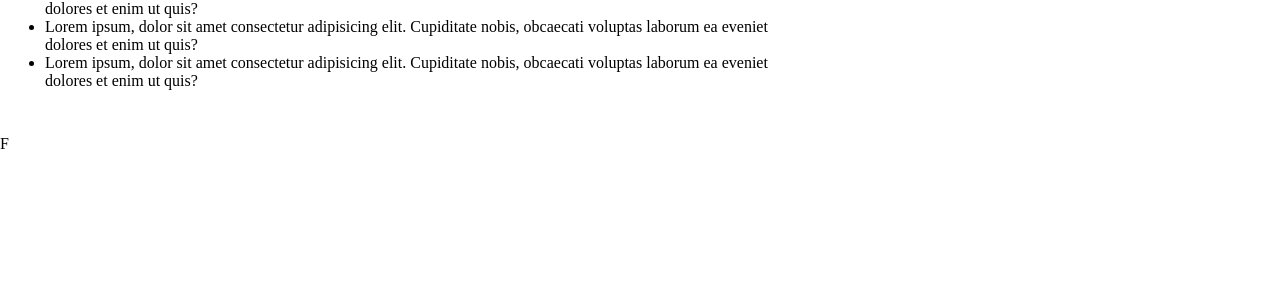
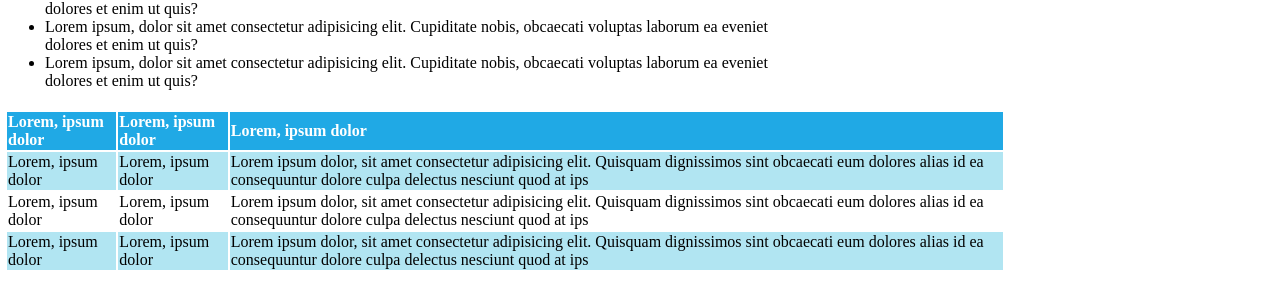
Before and after one commit to FilippoToffoletto/html-css-booleaner, a plain HTML site: page index.html in a window 1280 px wide. Shown: the part 741-1035 px from the top of the page. Before the commit the page ends 894 px from the top, so only its background shows below. Drawn offline with Linux system fonts and the light colour scheme.

Commit message:
[add] table

```diff
--- a/css/style.css
+++ b/css/style.css
@@ -22,7 +22,7 @@ main{
 
 header h1{
   margin: 5px;
-  width: 800px;
+  width: 90%;
 
 }
 .banner{
@@ -66,3 +66,22 @@ header h1{
 .elenco{
   text-align: left;
 }
+
+table{
+  width: 100%;
+  text-align: left;
+  margin: 0%;
+  border: 0ch;
+}
+
+thead{
+  background-color: #20A9E5;
+  color: white;
+}
+
+.riga-azzurra{
+  background-color: #B1E5F2;
+}
+tbody{
+  width: 50%;
+}
--- a/index.html
+++ b/index.html
@@ -8,9 +8,8 @@
   <title>The Booleaner</title>
 </head>
 <body>
+  <!-- header -->
   <header>
-
-    <!-- header -->
     <div class="banner" >
       <!-- <img src="img/img/pattern.png" alt="pattern"> -->
       <!-- <img src="img/img/logo.svg" alt="logo"> -->
@@ -22,7 +21,7 @@
       <p>il 10/10/2020</p>
     </div>
 
-     <!-- immagini tim -->
+     <!-- immagini tim e copyright-->
    <section class="tim">
     <div>
        <img src="img/img/tim-1.jpg" alt="tim-1">
@@ -38,10 +37,12 @@
 
   <main>
 
-
+    <!-- primo paragrafo -->
     <section class="content container">
       <p>Lorem ipsum dolor sit amet, consectetur adipisicing elit. Numquam rem atque dolore fugiat amet mollitia laboriosam eligendi, nemo, earum dolores corporis hic repellat quod totam ea! Consectetur deleniti at quas libero eius, nisi tempore. Numquam, <span class="evidenziato">Lorem ipsum dolor sit amet consectetur adipisicing elit. Voluptates vero totam similique corporis</span> velit cupiditate officia voluptas molestiae corporis voluptatibus praesentium eos, est eligendi assumenda reprehenderit eius? Atque excepturi accusamus natus adipisci eveniet dolorum quibusdam ea sed a suscipit dolores, facere aspernatur odio maxime eum. Dicta molestiae consequatur voluptatem distinctio quia, architecto est aperiam, porro ullam molestias sapiente tenetur sit error dolores aliquam nisi iste id dignissimos cum repellendus laboriosam quos eligendi facilis .</p>
     </section>
+    <!-- /primo paragrafo -->
+
     <!-- elenco punti -->
     <section class="content container">
       <ul class="elenco">
@@ -58,6 +59,36 @@
     </section>
     <!-- /elenco punti -->
 
+    <!-- tabella -->
+      <table>
+        <thead class="prima riga tabella">
+          <tr>
+            <th>Lorem, ipsum dolor </th>
+            <th>Lorem, ipsum dolor </th>
+            <th>Lorem, ipsum dolor </th>
+          </tr>
+        </thead>
+        <tbody>
+          <tr class="riga-azzurra">
+            <td>Lorem, ipsum dolor </td>
+            <td>Lorem, ipsum dolor </td>
+            <td>Lorem ipsum dolor, sit amet consectetur adipisicing elit. Quisquam dignissimos sint obcaecati eum dolores alias id ea consequuntur dolore culpa delectus nesciunt quod at ips </td>
+          </tr>
+          <tr>
+            <td>Lorem, ipsum dolor </td>
+            <td>Lorem, ipsum dolor </td>
+            <td>Lorem ipsum dolor, sit amet consectetur adipisicing elit. Quisquam dignissimos sint obcaecati eum dolores alias id ea consequuntur dolore culpa delectus nesciunt quod at ips </td>
+          </tr><tr class="riga-azzurra">
+            <td>Lorem, ipsum dolor </td>
+            <td>Lorem, ipsum dolor </td>
+            <td>Lorem ipsum dolor, sit amet consectetur adipisicing elit. Quisquam dignissimos sint obcaecati eum dolores alias id ea consequuntur dolore culpa delectus nesciunt quod at ips </td>
+          </tr>
+        </tbody>
+      </table>
+    <!-- /tabella -->
+
+
+
 
   </main>
 
```
